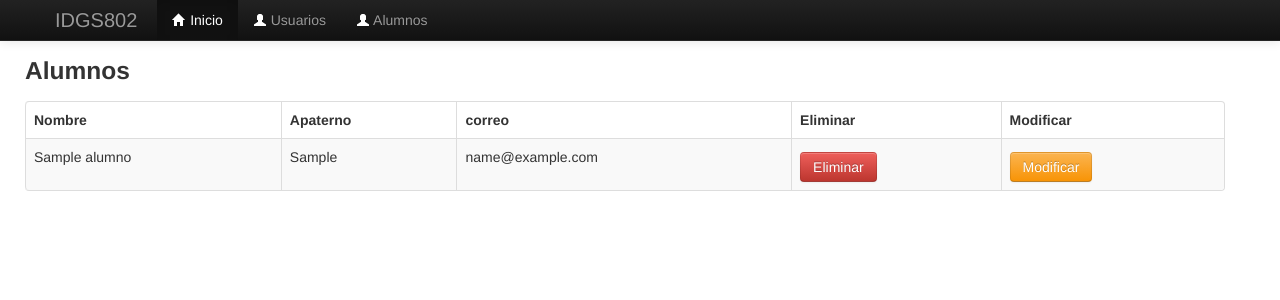
After one commit to IDGS-802-19002628/Flask_db_IDGS802, a Flask app: page /ABC_Completo in a window 1280 px wide. The commit adds this page. Shown: the top 300 px of the page. Run offline with Flask 3, Linux system fonts and the light colour scheme; tables that the repository leaves empty hold one stand-in row (values such as "Sample post"); some libraries are stand-ins or nearby versions.

Commit message:
PHR 26/Febrero/2024 ABC a medias

```diff
--- a/forms.py
+++ b/forms.py
@@ -3,6 +3,7 @@ from wtforms import StringField, TextAreaField, SelectField, RadioField, EmailFi
 from wtforms import validators
 
 class UserForm(Form):
+    id = IntegerField('id', [validators.number_range(min=1, max=20, message='valor no valido')])
     nombre = StringField("Nombre",[
         validators.DataRequired(message='El campo es requerido'),
         validators.length(min=4, max=10, message="Ingresa nombre valido")
--- a/main.py
+++ b/main.py
@@ -2,30 +2,43 @@ from flask import Flask, request, render_template, Response
 from flask_wtf.csrf import CSRFProtect
 from flask import g
 from config import DevelomentConfig
+from models import Alumnos
 
 import forms
 from flask import flash
 from models import db
 app = Flask(__name__)
 app.config.from_object(DevelomentConfig)
-csrf=CSRFProtect()
+csrf = CSRFProtect()
+
 
 @app.errorhandler(404)
 def page_not_found(e):
-    return render_template('404.html'),404
-
-@app.route("/")
-def index():
-    return render_template("index.html")
+    return render_template('404.html'), 404
 
 
+@app.route("/index", methods=["GET", "POST"])
+def index():
+    alum_form = forms.UserForm(request.form)
 
+    if request.method == 'POST' :
+        alum = Alumnos(nombre=alum_form.nombre.data,
+                       apaterno=alum_form.apaterno.data,
+                       email=alum_form.email.data)
+        # Insert
+        db.session.add(alum)
+        db.session.commit()
+    return render_template("index.html", form=alum_form)
+
+@app.route("/ABC_Completo",  methods=("GET", "POST"))
+def ABCompleto():
+    alum_form = forms.UserForm(request.form)
+    alumno= Alumnos.query.all()
+    return render_template('ABC_Completo.html', alumno=alumno)
 
 @app.route("/alumnos", methods=("GET", "POST"))
 def alumnos():
     print('dentro de ruta 2')
-    valor = g.prueba
-    print("Valor es: {}".format(valor))
     nom = ''
     apaterno = ''
     correo = ''
@@ -43,12 +56,6 @@ def alumnos():
     return render_template("alumnos.html", form=alum_forms, nom=nom, apa=apaterno, c=correo)
 
 
-
-
-
-
-
-
 if __name__ == "__main__":
     csrf.init_app(app)
     db.init_app(app)
--- /dev/null
+++ b/templates/ABC_Completo.html
@@ -0,0 +1,34 @@
+{% extends 'layout2.html' %}
+{% block content %}
+{%from "_macros.html" import input_forms%}
+
+<div class="container">
+    <div class="row">
+        <h3>Alumnos</h3>
+        <table class="table table-striped table-hover table-bordered">
+            <thead>
+            <tr>
+                <th>Nombre</th>
+                <th>Apaterno</th>
+                <th>correo</th>
+                <th>Eliminar</th>
+                <th>Modificar</th>
+
+            </tr>
+            </thead>
+            <tbody>
+                {% for alum in alumno %}
+                <tr>
+                    <td>{{alum.nombre}}</td>
+                    <td>{{alum.apaterno}}</td>
+                    <td>{{alum.email}}</td>
+                    <td><a class="btn btn-danger" href="eliminar.html?id={{alum.id}}">Eliminar</a></td>
+                    <td><a class="btn btn-warning" href="modificar.html?id={{alum.id}}">Modificar</a></td>
+                </tr>
+                {%endfor%}
+            </tbody>
+        </table>
+    </div>
+</div>
+
+{%endblock%}
--- a/templates/alumnos.html
+++ b/templates/alumnos.html
@@ -11,7 +11,8 @@
     {{macros.input_forms(form.nombre)}}
     {{macros.input_forms(form.email)}}
     {{macros.input_forms(form.apaterno)}}
-    <input type="submit" name="btn1" >
+    {{macros.input_forms(form.edad)}}
+    <input class="btn btn-primary" type="submit" name="btn1" value="Enviar" >
 </form>
     <h1>Nombre: {{nom}}</h1>
     <h1>apaterno: {{apa}}</h1>
```
Also changed, not shown: templates/index.html (+24 -1 lines).
